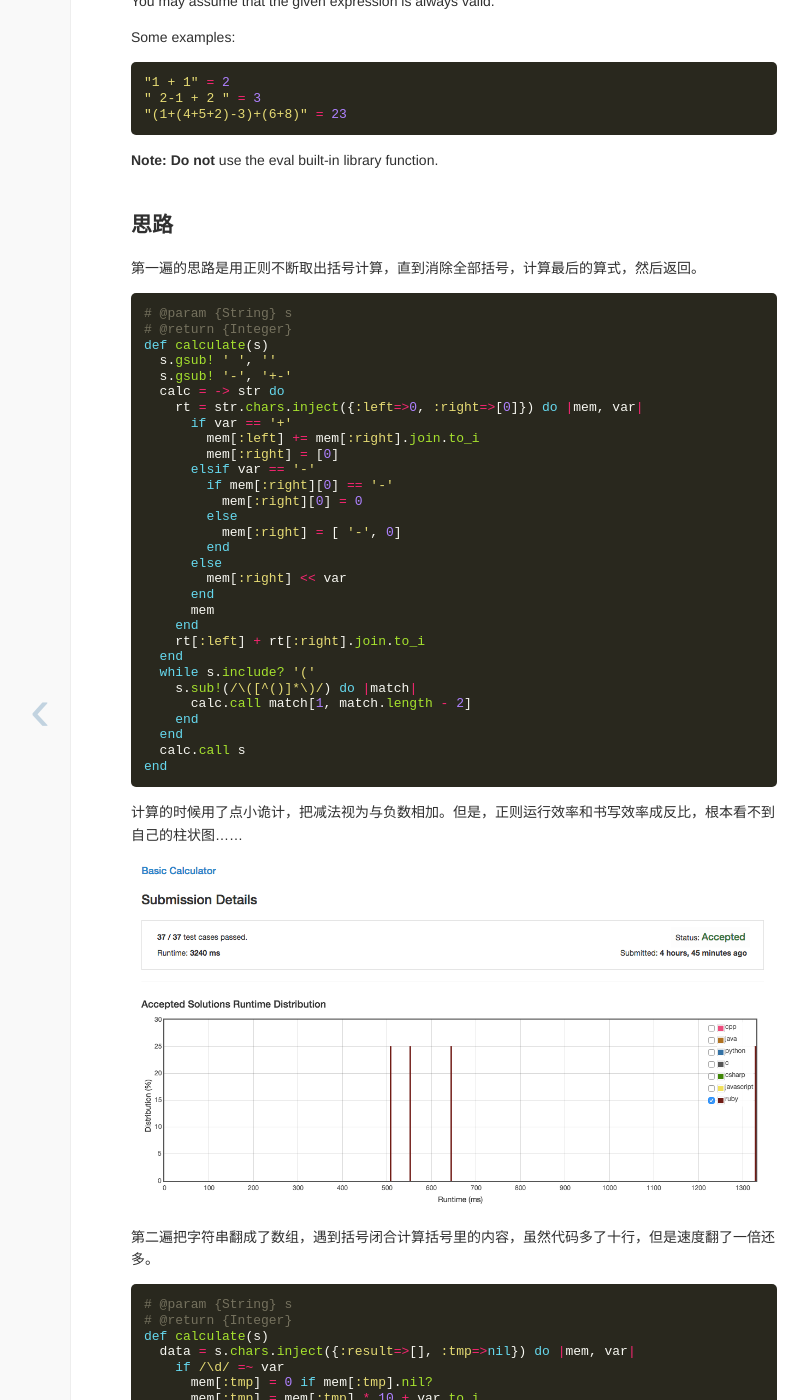
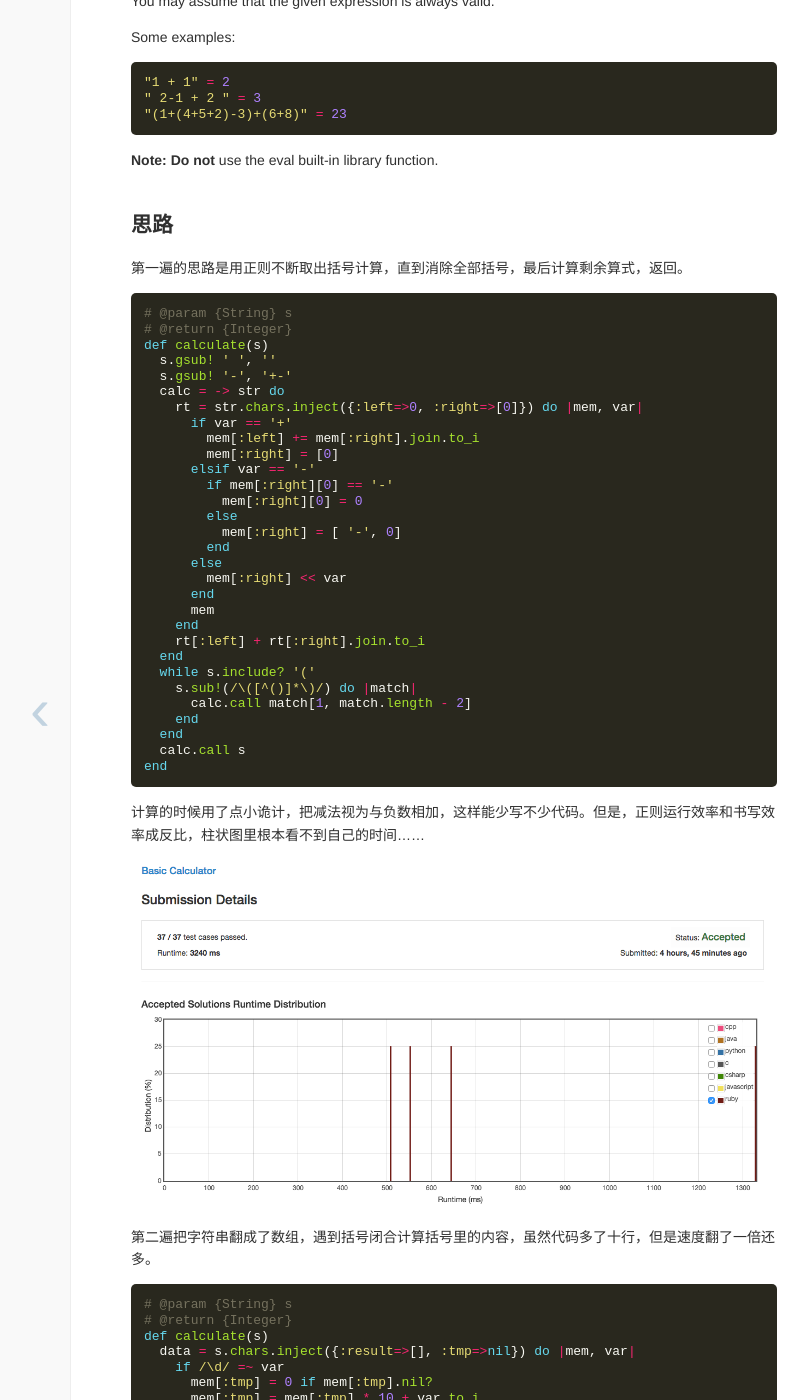
Before and after one commit to Shy07/shy07.github.com, a Jekyll site: the page built from _posts/2015-08-17-leetcode-basic-calculator.md, in a window 1280 px wide and 1400 px high, scrolled down 660 px. Shown: the whole window, without its empty margins (186-994 px from the left). Built offline with Jekyll 4.4.1, drawn with Linux system fonts in a browser that asks for light colours; Markdown is read by kramdown in place of the engine named in the settings; comment, search, counter and statistics services are not loaded.

Commit message:
update post

````diff
--- a/_posts/2015-08-17-leetcode-basic-calculator.md
+++ b/_posts/2015-08-17-leetcode-basic-calculator.md
@@ -21,7 +21,7 @@ Some examples:
 **Note: Do not** use the eval built-in library function.
 
 ##思路
-第一遍的思路是用正则不断取出括号计算，直到消除全部括号，计算最后的算式，然后返回。
+第一遍的思路是用正则不断取出括号计算，直到消除全部括号，最后计算剩余算式，返回。
 
 ```ruby
 # @param {String} s
@@ -55,7 +55,7 @@ def calculate(s)
   calc.call s
 end
 ```
-计算的时候用了点小诡计，把减法视为与负数相加。但是，正则运行效率和书写效率成反比，根本看不到自己的柱状图……
+计算的时候用了点小诡计，把减法视为与负数相加，这样能少写不少代码。但是，正则运行效率和书写效率成反比，柱状图里根本看不到自己的时间……
 
 ![截图1](/images/201508/snap_basic_calc_01.png)
 
````
